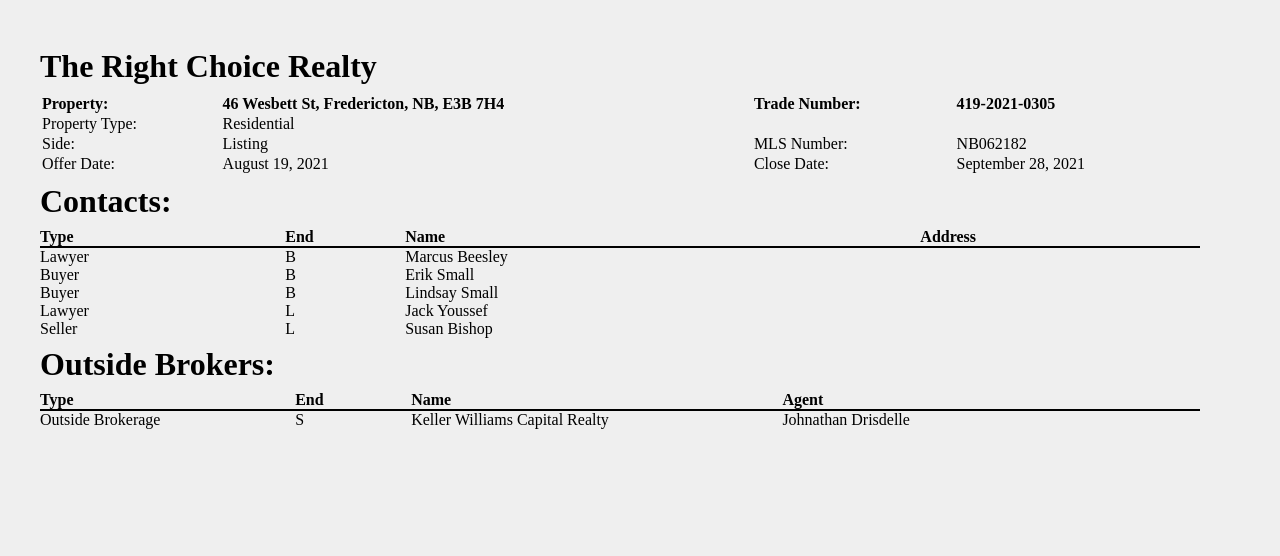
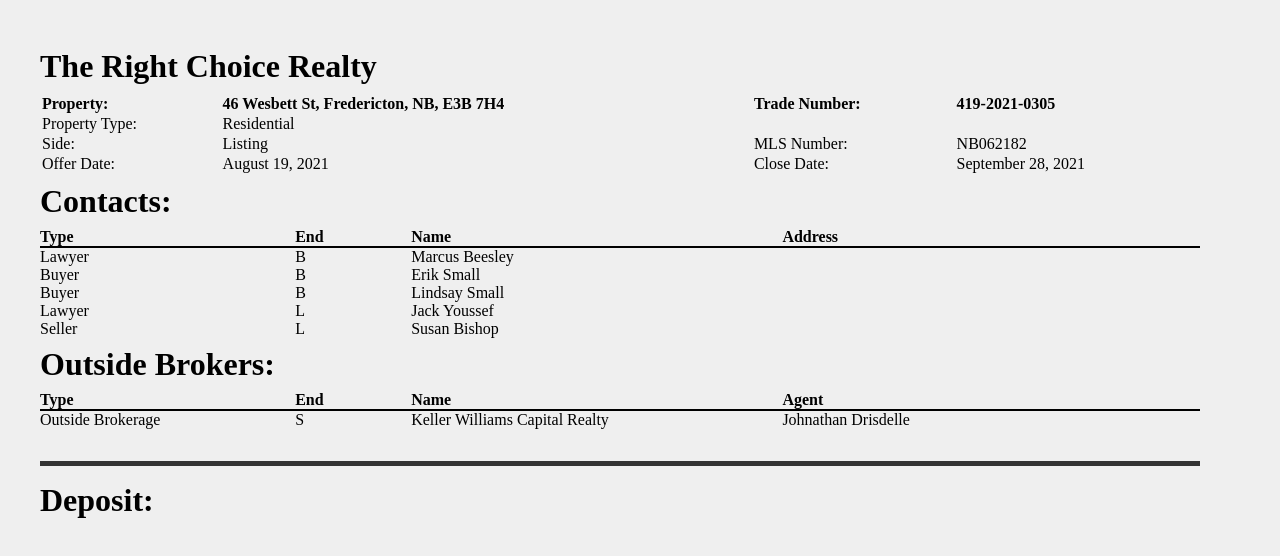
Before and after one commit to chrisbeatty00/right-choice-report-next, a Next.js app: page /deal/1 in a window 1280 px wide. Shown: the top 556 px of the page. Built offline with nearby package versions, Linux system fonts and the light colour scheme.

Commit message:
Deposit section

```diff
--- a/src/components/Contacts.tsx
+++ b/src/components/Contacts.tsx
@@ -35,10 +35,12 @@ function Contacts({ contacts = {} }: ContactProps) {
       <table className={styles.table} cellSpacing={0} cellPadding={0}>
         <tbody>
           <tr>
-            <th>Type</th>
-            <th className={styles.small}>End</th>
-            <th>Name</th>
-            <th>Address</th>
+            <th style={{ width: "22%" }}>Type</th>
+            <th style={{ width: "10%" }} className={styles.small}>
+              End
+            </th>
+            <th style={{ width: "32%" }}>Name</th>
+            <th style={{ width: "40%" }}>Address</th>
           </tr>
           {Object.values(contacts)
             .filter((contact) => contact.role !== "outside_brokerage")
--- /dev/null
+++ b/src/components/Deposit.tsx
@@ -0,0 +1,19 @@
+import styles from "@right-choice/styles/Deposit.module.css";
+import { Contact, Address } from "../types";
+
+function Deposit() {
+  return (
+    <>
+      <h1>Deposit:</h1>
+      <table cellSpacing={0} cellPadding={0}>
+        <tbody>
+          <tr>
+            <th></th>
+          </tr>
+        </tbody>
+      </table>
+    </>
+  );
+}
+
+export default Deposit;
--- a/src/pages/deal/[id].tsx
+++ b/src/pages/deal/[id].tsx
@@ -8,6 +8,7 @@ import Contacts from "../../components/Contacts";
 import type { Contact, Deal } from "../../types.js";
 import { getContacts } from "../../lib/getAddress.js";
 import OutsideBrokers from "../../components/OutsideBrokers";
+import Deposit from "../../components/Deposit";
 
 const FULL_DEAL_NUMBER = "419-2021-0305";
 
@@ -59,6 +60,8 @@ export default function DealReport({ deal, contacts = {} }: DealProps) {
           <Property deal={deal} />
           <Contacts contacts={contacts} />
           <OutsideBrokers contacts={contacts} />
+          <hr className={styles.separator} />
+          <Deposit />
         </div>
       </main>
     </>
--- a/src/styles/Deal.module.css
+++ b/src/styles/Deal.module.css
@@ -1,3 +1,11 @@
 .heading {
   font-weight: bold;
 }
+
+hr.separator {
+  border: 0;
+  height: 5px;
+  background: #333;
+  margin-top: 2rem;
+  margin-bottom: 1rem;
+}
```
Also changed, not shown: src/styles/Deposit.module.css (added).
